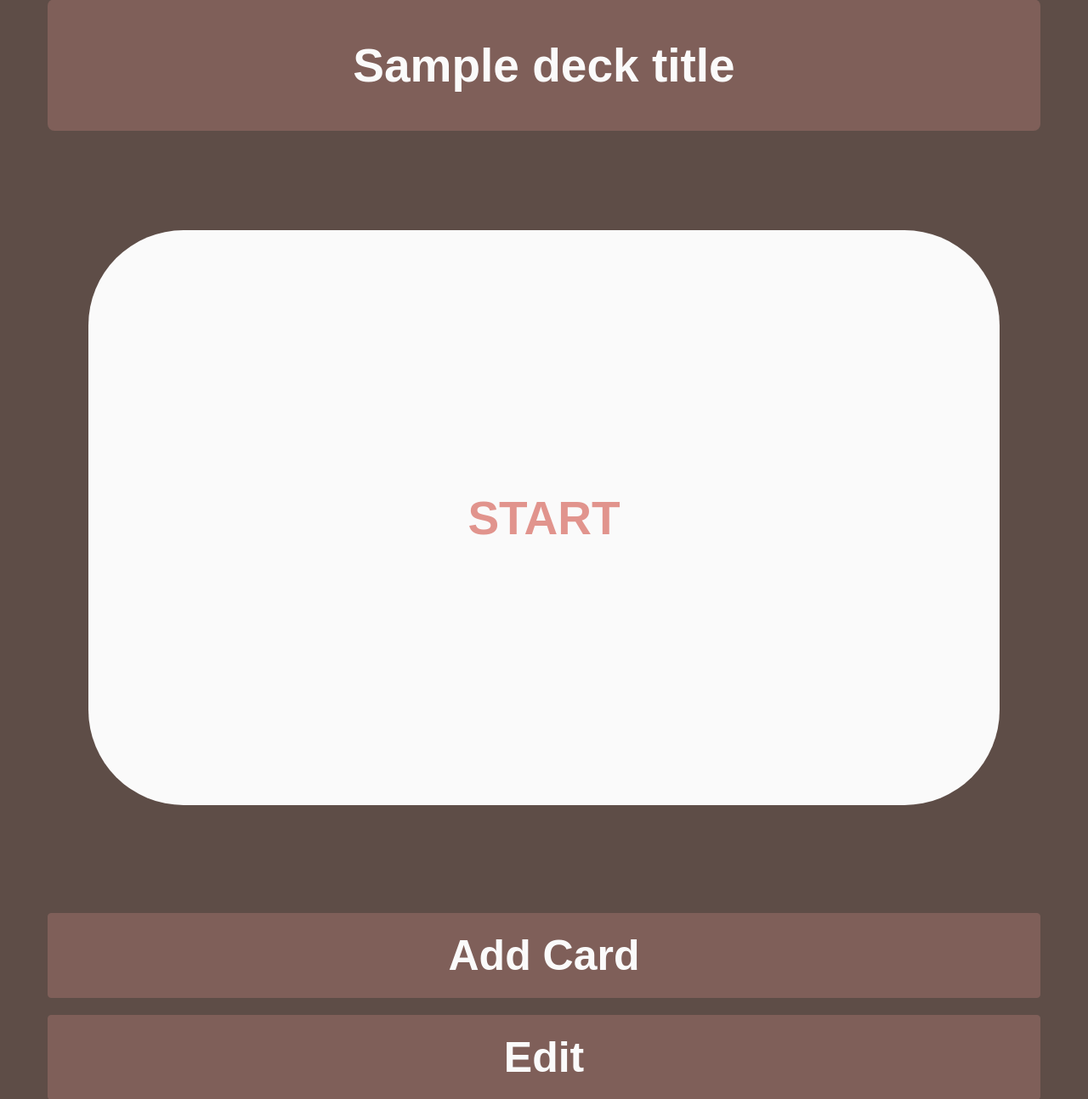
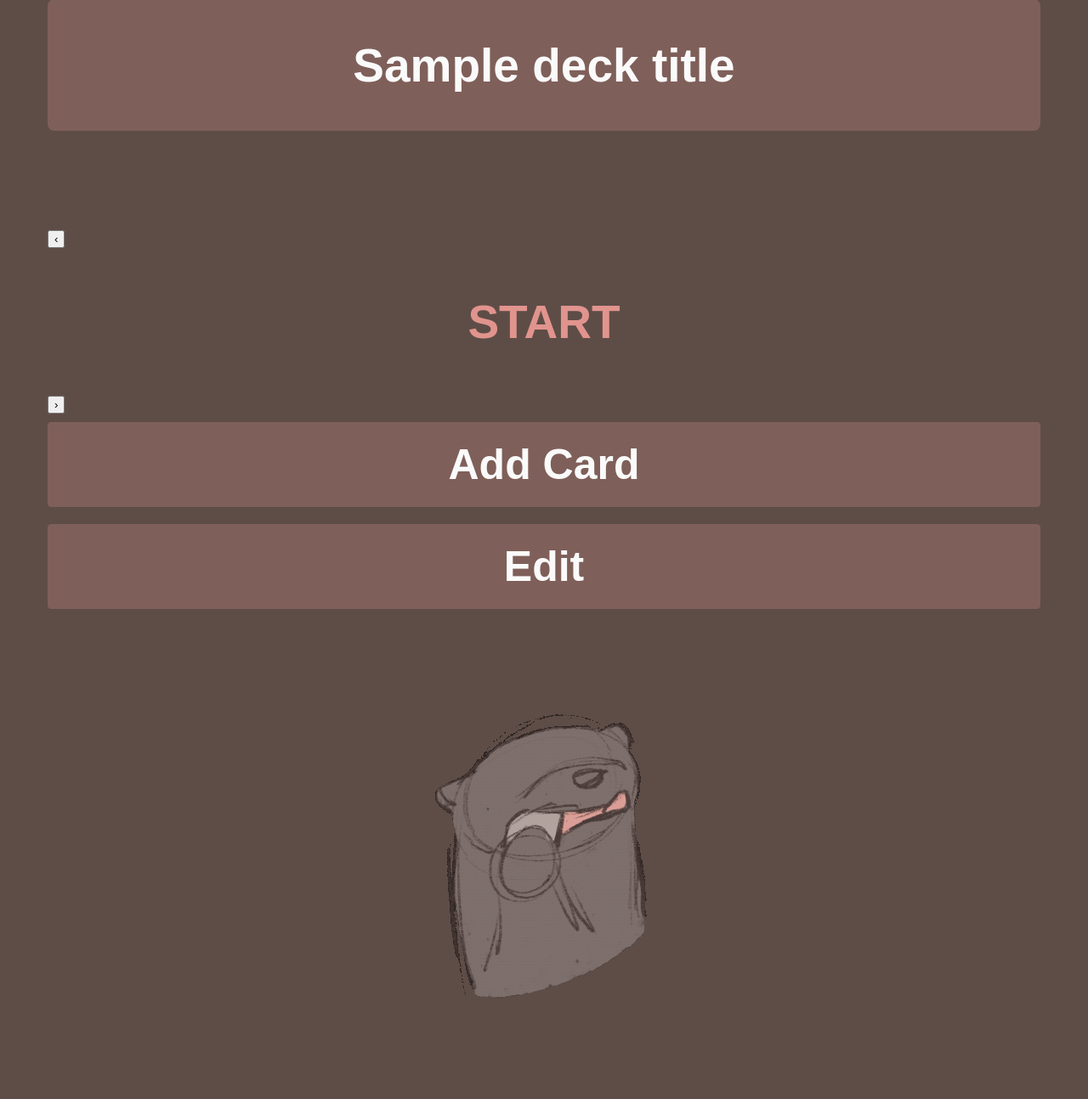
Before and after one commit to software-students-spring2024/2-web-app-exercise-gas2, a Flask app: template templates/card.html in a window 1280 px wide. Shown: the part 343-1637 px from the top of the page at 85% size. After the commit the page ends 1518 px from the top, so only its background shows below. Run offline with Flask 3, Linux system fonts and the light colour scheme; the template is opened without the code that fills it: most values are stand-ins (such as "Sample title", 1, 10 or a date in 2020); parts of the project's set-up code (start-up, migrations or seed data) failed here and were passed over.

Commit message:
Add HTML for buttons

```diff
--- a/templates/card.html
+++ b/templates/card.html
@@ -6,8 +6,14 @@
         <h2> {{ deckTitle }}</h2>
     </div>
 
-    <div id="card" class="card">
-        <h3 id="next-question"> START </h3>
+    <div class="question-box">
+        <button id="prevButton" class="card-button">&#8249;</button>
+
+        <div id="card" class="card-question">
+            <h3 id="next-question"> START </h3>
+        </div>
+
+        <button id="nextButton" class="card-button">&#8250;</button>
     </div>
 
     <a href="{{ url_for('addCard', username='guest', deckTitle=deckTitle) }}" style="text-decoration:none">
@@ -19,7 +25,7 @@
 
     <script>
         const nextQuestion = document.querySelector("#next-question");
-        const card = document.querySelector("#card");
+        const card = document.querySelector("#card-question");
         var cardIndex = 0;
         var questions = '{{ cardList }}'
         questions = questions.replaceAll("&#39;","\"")
```
